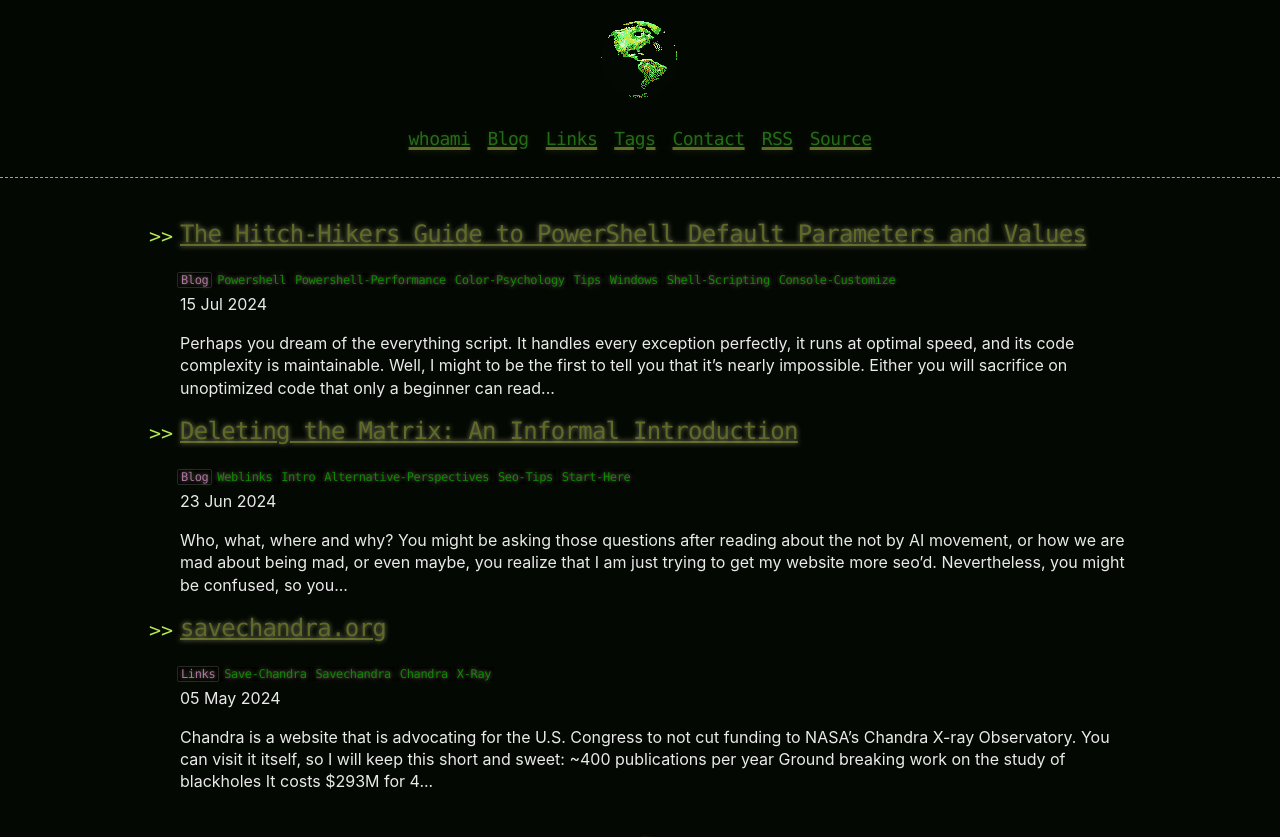
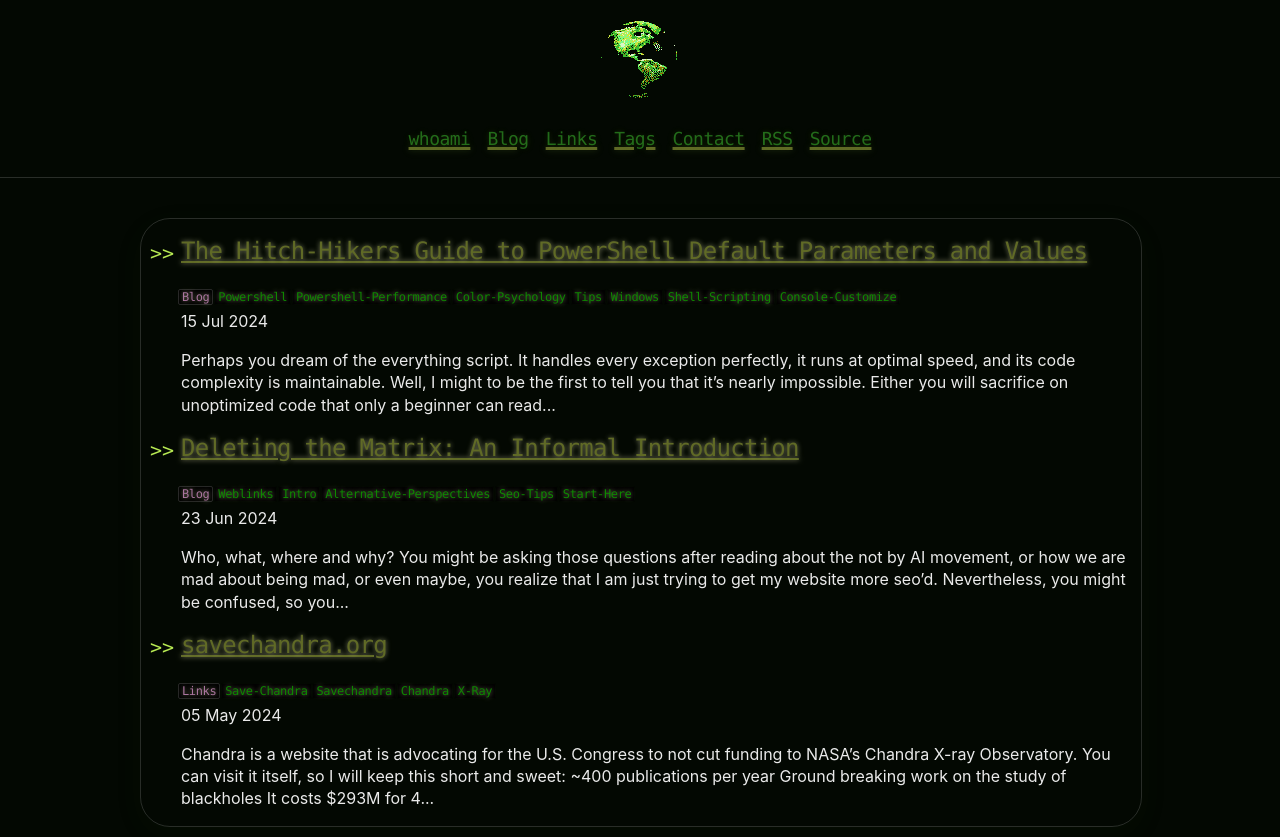
Before and after one commit to CamoCatX/camocatx.github.io, a Jekyll site: the page built from index.html, in a window 1280 px wide. Shown: the top 837 px of the page. Built offline with Jekyll 4.4.1, drawn with Linux system fonts in a browser that asks for light colours; the list of posts is cut into pages by our own code.

Commit message:
modified:   _includes/head.html 	modified:   _sass/base.scss 	modified:   feed.xml

```diff
--- a/_includes/head.html
+++ b/_includes/head.html
@@ -2,66 +2,65 @@
   <meta charset="UTF-8">
   <meta http-equiv="Content-Security-Policy" content="script-src 'sha256-+17AcPK/e5AtiK52Z2vnx3uG3BMzyzRr4Qv5UQsEbDU=' 'sha256-3MCm1mo1hMFk1ZvQNYERTY+kNdjTqmd8n8Xn4Az8hzk=' 'self'; base-uri 'self'; require-trusted-types-for 'script'; manifest-src https: 'self'; font-src https:; img-src https: 'self' data: https://deletethematrix.com/">
   <meta name="viewport" content="width=device-width, initial-scale=1, shrink-to-fit=no">
-  <meta name="robots" content="all">
-  <title>{%if page.title %}{{ page.title | escape }} - {{ site.title }}{% else %}{{ site.title | escape }}{% endif %}</title>
-  <meta name="description" content="{{ page.description | default: site.description | strip_html | normalize_whitespace | truncate: 200 | escape }}">
-  <link rel="stylesheet" href="{{ "/css/main.css" | prepend: site.baseurl }}?v={{ site.github.build_revision }}">
-  <link rel="shortcut icon" type="image/x-icon" href="{{ "/assets/favicon.ico" | prepend: site.baseurl | prepend: site.url }}">
-  <link rel="apple-touch-icon" sizes="57x57" href="{{ "/assets/apple-touch-icon-57x57.png" | prepend: site.baseurl | prepend: site.url }}">
-  <link rel="apple-touch-icon" sizes="60x60" href="{{ "/assets/apple-touch-icon-60x60.png" | prepend: site.baseurl | prepend: site.url }}">
-  <link rel="apple-touch-icon" sizes="72x72" href="{{ "/assets/apple-touch-icon-72x72.png" | prepend: site.baseurl | prepend: site.url }}">
-  <link rel="apple-touch-icon" sizes="76x76" href="{{ "/assets/apple-touch-icon-76x76.png" | prepend: site.baseurl | prepend: site.url }}">
-  <link rel="apple-touch-icon" sizes="114x114" href="{{ "/assets/apple-touch-icon-114x114.png" | prepend: site.baseurl | prepend: site.url }}">
-  <link rel="apple-touch-icon" sizes="120x120" href="{{ "/assets/apple-touch-icon-120x120.png" | prepend: site.baseurl | prepend: site.url }}">
-  <link rel="apple-touch-icon" sizes="144x144" href="{{ "/assets/apple-touch-icon-144x144.png" | prepend: site.baseurl | prepend: site.url }}">
-  <link rel="apple-touch-icon" sizes="152x152" href="{{ "/assets/apple-touch-icon-152x152.png" | prepend: site.baseurl | prepend: site.url }}">
-  <link rel="apple-touch-icon" sizes="180x180" href= "{{ "/assets/apple-touch-icon-180x180.png" | prepend: site.baseurl | prepend: site.url }}">
-  <link rel="icon" type="image/png" sizes="32x32" href="{{ "/assets/favicon-32x32.png" | prepend: site.baseurl | prepend: site.url }}">
-  <link rel="icon" type="image/png" sizes="192x192" href="{{ "/assets/android-chrome-192x192.png" | prepend: site.baseurl | prepend: site.url }}">
-  <link rel="icon" type="image/png" sizes="16x16" href="{{ "/assets/favicon-16x16.png" | prepend: site.baseurl | prepend: site.url }}">
-  <link rel="mask-icon" href="{{ "/assets/safari-pinned-tab.svg" | prepend: site.baseurl | prepend: site.url }}" color="#131313">
-  <meta name="apple-mobile-web-app-title" content="{{ site.title | escape }}">
+  <meta name="robots" content="index,follow,max-image-preview:large,max-snippet=-1,noimageai">
+  <title>Delete the Matrix</title>
+  <meta property="og:site_name" content="Delete the Matrix">
+  <meta name="description" content="Exploiting, Experimenting, and Exploring the Universe">
+  <meta property="og:description" content="{% if page.excerpt %} {{ page.excerpt | strip_html | strip_newlines | truncate: 160 | normalize_whitespace | escape }}{% else %}{{ page.description | default: site.description | strip_html | normalize_whitespace | truncate: 200 | escape }}{% endif %}" >
+  <meta property="og:title" content="{{ page.title }}">
+  <meta property="og:url" content="{{ site.url }}{{ page.url }}">
+  <meta property="og:image" content="https://deletethematrix.com/assets/apple-touch-icon-152x152.png">
+  <meta property="og:image:type" content="image/png">
+	<meta property="og:image:height" content="512"/>
+	<meta property="og:image:width" content="512"/>
+  <meta name="twitter:card" content="summary_large_image">
+  <meta property="twitter:domain" content="deletethematrix.com">
+  <meta name="twitter:url" content="{{ site.url }}{{ page.url }}" >
+  <meta name="twitter:title" content="{{ page.title }} - Delete the Matrix">
+  <meta name="twitter:image" content="https://deletethematrix.com/assets/apple-touch-icon-152x152.png">
+  <meta name="twitter:description" content="{% if page.excerpt %}{{ page.excerpt | strip_html | strip_newlines | truncate: 160 | normalize_whitespace | escape }}{% else %}{{ page.description | default: site.description | strip_html | normalize_whitespace | truncate: 200 | escape }}{% endif %}" >
+  {% if page.date %}
+  <meta property="og:type" content="article" >
+  <meta property="article:author" content="CamoCatX"">
+  <meta property="article:published_time" content="{{ page.date | date_to_xmlschema }}" >
+  <meta property="article:modified_time" content="{{ page.last_modified_at | date_to_xmlschema }}" >
+  {% else %}
+  <meta property="og:type" content="website" >
+  <meta name="author" content="CamoCatX">
+  {% endif %}
+  <link rel="stylesheet" href="{{ "/css/main.css" }}?v={{ site.github.build_revision }}">
+  <link rel="shortcut icon" type="image/x-icon" href="/assets/favicon.ico">
+  <link rel="apple-touch-icon" sizes="57x57" href="/assets/apple-touch-icon-57x57.png">
+  <link rel="apple-touch-icon" sizes="60x60" href="/assets/apple-touch-icon-60x60.png">
+  <link rel="apple-touch-icon" sizes="72x72" href="/assets/apple-touch-icon-72x72.png">
+  <link rel="apple-touch-icon" sizes="76x76" href="/assets/apple-touch-icon-76x76.png">
+  <link rel="apple-touch-icon" sizes="114x114" href="/assets/apple-touch-icon-114x114.png">
+  <link rel="apple-touch-icon" sizes="120x120" href="/assets/apple-touch-icon-120x120.png">
+  <link rel="apple-touch-icon" sizes="144x144" href="/assets/apple-touch-icon-144x144.png">
+  <link rel="apple-touch-icon" sizes="152x152" href="/assets/apple-touch-icon-152x152.png">
+  <link rel="apple-touch-icon" sizes="180x180" href="/assets/apple-touch-icon-180x180.png">
+  <link rel="icon" type="image/png" sizes="32x32" href="/assets/favicon-32x32.png">
+  <link rel="icon" type="image/png" sizes="192x192" href="/assets/android-chrome-192x192.png">
+  <link rel="icon" type="image/png" sizes="16x16" href="/assets/favicon-16x16.png">
+  <link rel="mask-icon" href="/assets/safari-pinned-tab.svg" color="#131313">
   <meta name="apple-mobile-web-app-status-bar-style" content="black-translucent">
-  <meta name="application-name" content="{{ site.title | escape }}">
+  <meta name="application-name" content="Delete the Matrix">
+  <meta name="referrer" content="no-referrer">
   <meta name="apple-mobile-web-app-capable" content="yes">
   <meta name="mobile-web-app-capable" content="yes">
   <meta name="msapplication-TileColor" content="#131313">
-  <meta name="color-scheme" content="dark"/>
-  <meta name="msapplication-TileImage" content="{{ "/assets/mstile-144x144.png" | prepend: site.baseurl | prepend: site.url }}">
+  <meta name="color-scheme" content="dark">
+  <meta name="msapplication-TileImage" content="/assets/mstile-144x144.png">
   <meta name="theme-color" content="#131313">
-  <link rel="license" href="{{ "/LICENSE" | prepend: site.baseurl | prepend: site.url }}" />
-  <link href="/feed.xml" type="application/rss+xml" rel="alternate" title="Latest 13 blog posts (atom)" />
-  <link rel="manifest" href="{{ "/site.webmanifest" | prepend: site.baseurl | prepend: site.url }}">
+  <link rel="license" href="/LICENSE">
+  <link href="/feed.xml" type="application/rss+xml" rel="alternate" title="Latest 13 blog posts (rss)">
+  <link rel="alternate" type="application/json" href="/feed.json" title="Latest json feed blog posts">
+  <link rel="manifest" href="/site.webmanifest">
   <link href="{{ site.url }}" rel="home">
   <link rel="prev" href="{{ paginator.previous_page_path | remove: 'index.html' | remove: '.html' | prepend: site.baseurl | prepend: site.url }}">
   <link rel="next" href="{{ paginator.next_page_path remove: 'index.html' | remove: '.html' | prepend: site.baseurl | prepend: site.url }}" />
-  {% if page.date %}
-  <meta property="og:type" content="article" >
-  <meta property="article:author" content="{{ post.author.name }}"/>
-  <meta property="article:published_time" content="{{ page.date | date_to_xmlschema }}" >
-  <meta property="article:modified_time" content="{{ page.last_modified_at | date_to_xmlschema }}" />
-  {% else %}
-  <meta property="og:type" content="website" >
-  <meta name="author" content="{{ author.name }}">
-  {% endif %}
-  <meta property="og:image" content="{{ "/assets/apple-touch-icon-152x152.png" | prepend: site.baseurl | prepend: site.url }}">
-	<meta property="og:image:type" content="image/png"/>
-	<meta property="og:image:height" content="512"/>
-	<meta property="og:image:width" content="512"/>
-  <meta property="og:title" content="{{ page.title }}">
-  <meta property="og:site_name" content="{{ page.title }}">
-  <meta property="og:url" content="{{ site.url }}{{ page.url }}">
-  <meta property="og:image" content="{{ site.url }}{{ page.image }}">
-  <meta property="og:site_name" content="{{ site.title }}"/>
-  <meta property="og:description" content="{% if page.excerpt %} {{ page.excerpt | strip_html | strip_newlines | truncate: 160 | normalize_whitespace | escape }}{% else %}{{ page.description | default: site.description | strip_html | normalize_whitespace | truncate: 200 | escape }}{% endif %}" >
-  <meta name="twitter:card" content="summary">
-  <meta name="twitter:title" content="{{ page.title }}" >
-  <meta name="twitter:image" content="{{ site.url }}{{ page.image }}">
-  <meta name="twitter:url" content="{{ site.url }}{{ page.url }}" >
-  <meta name="twitter:description" content="{% if page.excerpt %}{{ page.excerpt | strip_html | strip_newlines | truncate: 160 | normalize_whitespace | escape }}{% else %}{{ page.description | default: site.description | strip_html | normalize_whitespace | truncate: 200 | escape }}{% endif %}" >
-  <link rel="sitemap" type="application/xml" title="Sitemap" href="{{ "/sitemap.xml" | prepend: site.baseurl | prepend: site.url }}" >
+  <link rel="sitemap" type="application/xml" title="Sitemap" href="/sitemap.xml">
   <script type="application/ld+json">
     {"@context":"https://schema.org","@type":"WebSite","author":{"@type":"Person","name":"CamoCatX","url":"deletethematrix.com"},"description":"A Blog about Exploiting, Experimenting, and Exploring the Universe","headline":"Delete the Matrix","name":"CamoCatX","url":"https://deletethematrix.com/"}
   </script>
-  <link rel="alternate" type="application/json" href="/feed.json">
 </head>
--- a/_sass/base.scss
+++ b/_sass/base.scss
@@ -24,6 +24,7 @@
   }
 }
 
+
 /*
    original: https://github.com/pages-themes/hacker
 */
@@ -45,12 +46,6 @@ $tablet: 600px;
 @media screen and (min-width:0\0) and (min-resolution: 72dpi) {
     body.ie9up, .ie9up .page-content {
         display: block;
-    }
-}
-@media not all and (min-resolution:0.001dpcm) {
-    /* Safari only CSS */
-    body {
-        color: $body-foreground;
     }
 }
 span.email b {
@@ -86,9 +81,8 @@ li {
   line-height: 1.4 ;
 }
 header {
-  background: rgba(0, 0, 0, 0.1);
   width: 100%;
-  border-bottom: 1px dashed $conifer; //header;
+  border-bottom:  1px solid rgba(255, 255, 255, 0.15);; //header;
   padding: 20px 0;
   margin: 0 0 40px 0;
 }
@@ -133,7 +127,12 @@ h1, h2, h3, h4, h5, h6 {
                0 0 5px rgba(181, 232, 83, 0.1),
                0 0 10px rgba(181, 232, 83, 0.1);
 }
-#main_content h1 {
+#main_content {
+box-shadow: 0 8px 32px 0 rgba( 65, 117, 5, 0.05 );
+border-radius: 30px;
+border: 1px solid rgba(255, 255, 255, 0.15);
+}
+#main_content h1s {
   font-size: 30px;
 }
 #main_content h2 {
@@ -161,7 +160,7 @@ dt {
   font-weight: bold;
 }
 ul li {
-  list-style-image:url('../assets/bullet.png');
+  list-style-image:url('/assets/bullet.png');
 }
 blockquote {
   color: $blockquote-color;
@@ -169,7 +168,6 @@ blockquote {
   border-left: 1px dotted $blockquote-border;
 }
 pre {
-  background: rgba(0, 0, 0, 0.9);
   border: 1px solid rgba(255, 255, 255, 0.15);
   padding: 10px;
   font-size: 16px;
@@ -207,12 +205,12 @@ hr {
 }
 .btn {
   display: inline-block;
-  background: -webkit-linear-gradient(top, rgba(40, 40, 40, 0.3), rgba(35, 35, 35, 0.3) 50%, rgba(10, 10, 10, 0.3) 50%, rgba(0, 0, 0, 0.3));
+  // background: -webkit-linear-gradient(top, rgba(40, 40, 40, 0.3), rgba(35, 35, 35, 0.3) 50%, rgba(10, 10, 10, 0.3) 50%, rgba(0, 0, 0, 0.3));
   padding: 8px 18px;
   border-radius: 50px;
-  border: 2px solid rgba(0, 0, 0, 0.7);
-  border-bottom: 2px solid rgba(0, 0, 0, 0.7);
-  border-top: 2px solid rgba(0, 0, 0, 1);
+  //border: 2px solid rgba(0, 0, 0, 0.7);
+  //border-bottom: 2px solid rgba(0, 0, 0, 0.7);
+  //border-top: 2px solid rgba(0, 0, 0, 1);
   color: rgba(255, 255, 255, 0.8);
   font-family: Helvetica, Arial, sans-serif;
   font-weight: bold;
@@ -221,9 +219,9 @@ hr {
   text-shadow: 0 -1px 0 rgba(0, 0, 0, 0.75);
   box-shadow: inset 0 1px 0 rgba(255, 255, 255, 0.05);
 }
-.btn:hover {
-  background: -webkit-linear-gradient(top, rgba(40, 40, 40, 0.6), rgba(35, 35, 35, 0.6) 50%, rgba(10, 10, 10, 0.8) 50%, rgba(0, 0, 0, 0.8));
-}
+//.btn:hover {
+//  background: -webkit-linear-gradient(top, rgba(40, 40, 40, 0.6), rgba(35, 35, 35, 0.6) 50%, rgba(10, 10, 10, 0.8) 50%, rgba(0, 0, 0, 0.8));
+//}
 .btn .icon {
   display: inline-block;
   width: 16px;
@@ -237,6 +235,9 @@ a {
 }
 a:active, a:focus {
   outline: 0;
+  -webkit-box-shadow:0px 0px 13px 2px rgba(31,43,15,1);
+  -moz-box-shadow: 0px 0px 13px 2px rgba(31,43,15,1);
+  box-shadow: 0px 0px 13px 2px rgba(31,43,15,1);
   border: none;
   -moz-outline-style: none;
   outline-style: none;
@@ -275,11 +276,6 @@ a:active, a:focus {
   .col-9 {width: 90%;}
   .col-10 {width: 100%;}
 }
-.site-footer {
-  //height: 0px;
-  //line-height: 0px;
-  border-top: 1px dashed $dove-grey;
-}
 .footer-wrapper{
   @extend .container;
 }
@@ -290,17 +286,8 @@ a:active, a:focus {
   //padding-left: 10px;
   //margin-bottom:
 }
-.social-media-list {
-  list-style: none;
-  //margin-left: 0;
-  margin-bottom: 2px;
-}
 .pagination {
-  //height: 50px;
-  //line-height: 50px;
   text-align: center;
-  margin-top: 33px;
-  margin-bottom: 13px;
 }
 .icon {
 
@@ -346,6 +333,7 @@ a:active, a:focus {
 code.posttag{
   background: rgba(0,0,0,0.9);
   border: 1px solid #030802;
+  text-shadow: rgba(15,135,2,0.9) 0px 0px 18px;
   padding: 0px 3px;
   margin: 0px -3px;
   border-radius: 2px;
@@ -366,7 +354,6 @@ code.posttag{
 }
 .font {
   font-weight: normal;
-  font-family: Monaco, "Bitstream Vera Sans Mono", "Lucida Console", Terminal, monospace;
   letter-spacing: -0.03em;
   font-size: 12px;
   margin: 0 0 5px 0;
@@ -397,3 +384,10 @@ a.footnote:after {
   padding:.3em;
   transition: background-color 0.5s;
 }
+.spacer
+{
+  //width: 100%;
+  border-top:  1px solid rgba(255, 255, 255, 0.15);; //header;
+ // padding: 20px 0;
+ // margin: 0 0 40px 0;
+}
--- a/feed.xml
+++ b/feed.xml
@@ -8,7 +8,7 @@ layout: none
 	xmlns:sy="http://purl.org/rss/1.0/modules/syndication/"
 >
 	<channel>
-		<title>{{ site.name | xml_escape }}</title>
+		<title>Delete the Matrix</title>
 		<description>{% if site.description %}{{ site.description | xml_escape }}{% endif %}</description>
 		<sy:updatePeriod>{{ site.feed_update_period | default: "weekly" | xml_escape }}</sy:updatePeriod>
 		<sy:updateFrequency>{{ site.feed_update_frequency | default: 1 | xml_escape }}</sy:updateFrequency>
```
